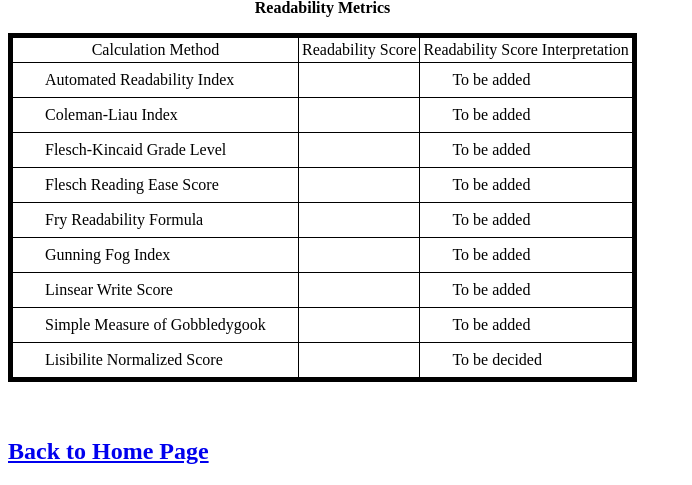
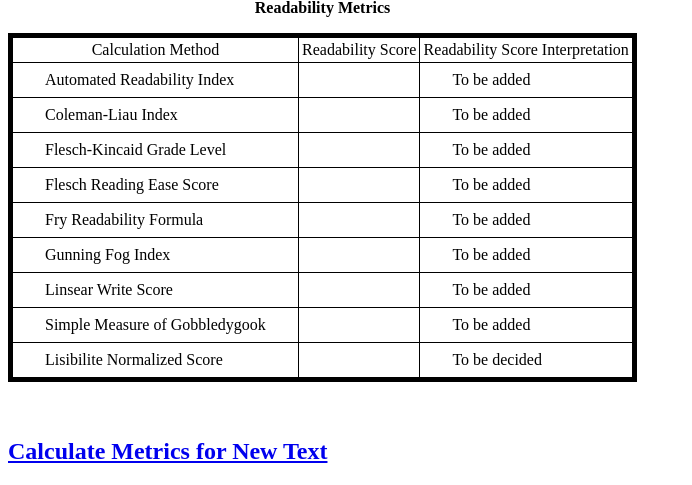
Before and after one commit to universalturtles/Lisibilite, a Django app: template code/ui/lisibilite_ui_app/templates/displayscorespage.html in a window 1280 px wide. Shown: the part 341-826 px from the top of the page, without its empty margins (0-692 px from the left). Run offline with Django 3.2, Linux system fonts and the light colour scheme; the template is opened without the code that fills it, so the values that code supplies are empty.

Commit message:
Issue #27 Replaced the link to home page with the link to user input page

```diff
--- a/code/ui/lisibilite_ui_app/templates/displayscorespage.html
+++ b/code/ui/lisibilite_ui_app/templates/displayscorespage.html
@@ -109,6 +109,6 @@
 
 	<br><br>
 
-	<h2><a href={% url 'home' %}>Back to Home Page</a></h2>
+	<h2><a href={% url 'userinput' %}>Calculate Metrics for New Text</a></h2>
 </body>
 </html>
```
